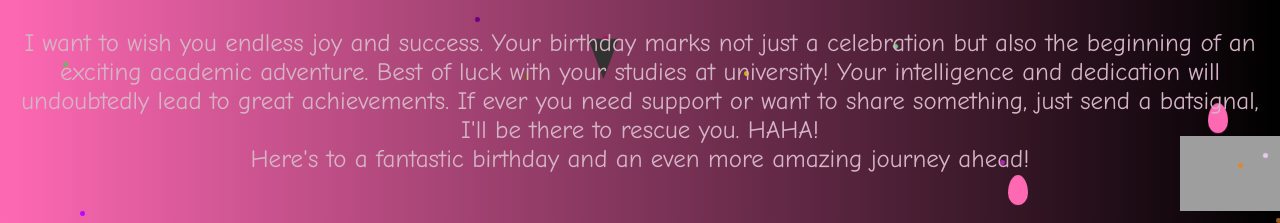
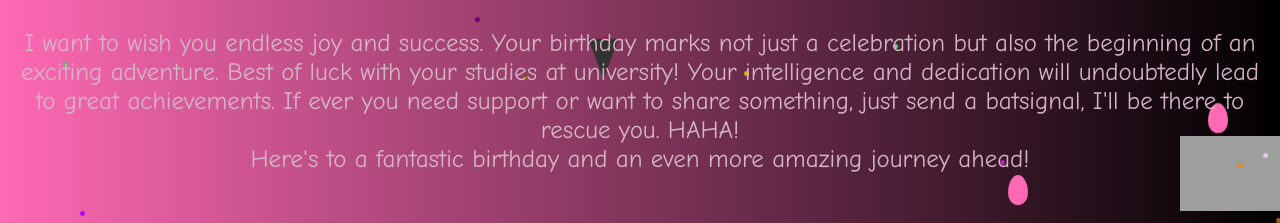
Before and after one commit to Neisan34/Kuroe, a plain HTML site: page index.html in a window 1280 px wide. Both pictures are taken after a click on the button "To: Kuroe-san". Shown: the part 577-800 px from the top of the page. Drawn offline with Linux system fonts and the light colour scheme; grey boxes are pictures that could not be loaded.

Commit message:
Update index.html

```diff
--- a/index.html
+++ b/index.html
@@ -214,7 +214,7 @@
       <img src="kuroe-san.jpg" alt="Spider-Gwen" style="width: 100%; max-width: 250px; height: auto; border-radius: 50%;">
       <h1>Tanjoubi Omedetou!</h1>
       <h2>Kuroe-san</h2>
-      <p>I want to wish you endless joy and success. Your birthday marks not just a celebration but also the beginning of an exciting academic adventure. Best of luck with your studies at university! Your intelligence and dedication will undoubtedly lead to great achievements.
+      <p>I want to wish you endless joy and success. Your birthday marks not just a celebration but also the beginning of an exciting adventure. Best of luck with your studies at university! Your intelligence and dedication will undoubtedly lead to great achievements.
           If ever you need support or want to share something, just send a batsignal, I'll be there to rescue you. HAHA! <br>Here's to a fantastic birthday and an even more amazing journey ahead!
       </p>
     </div>
```
